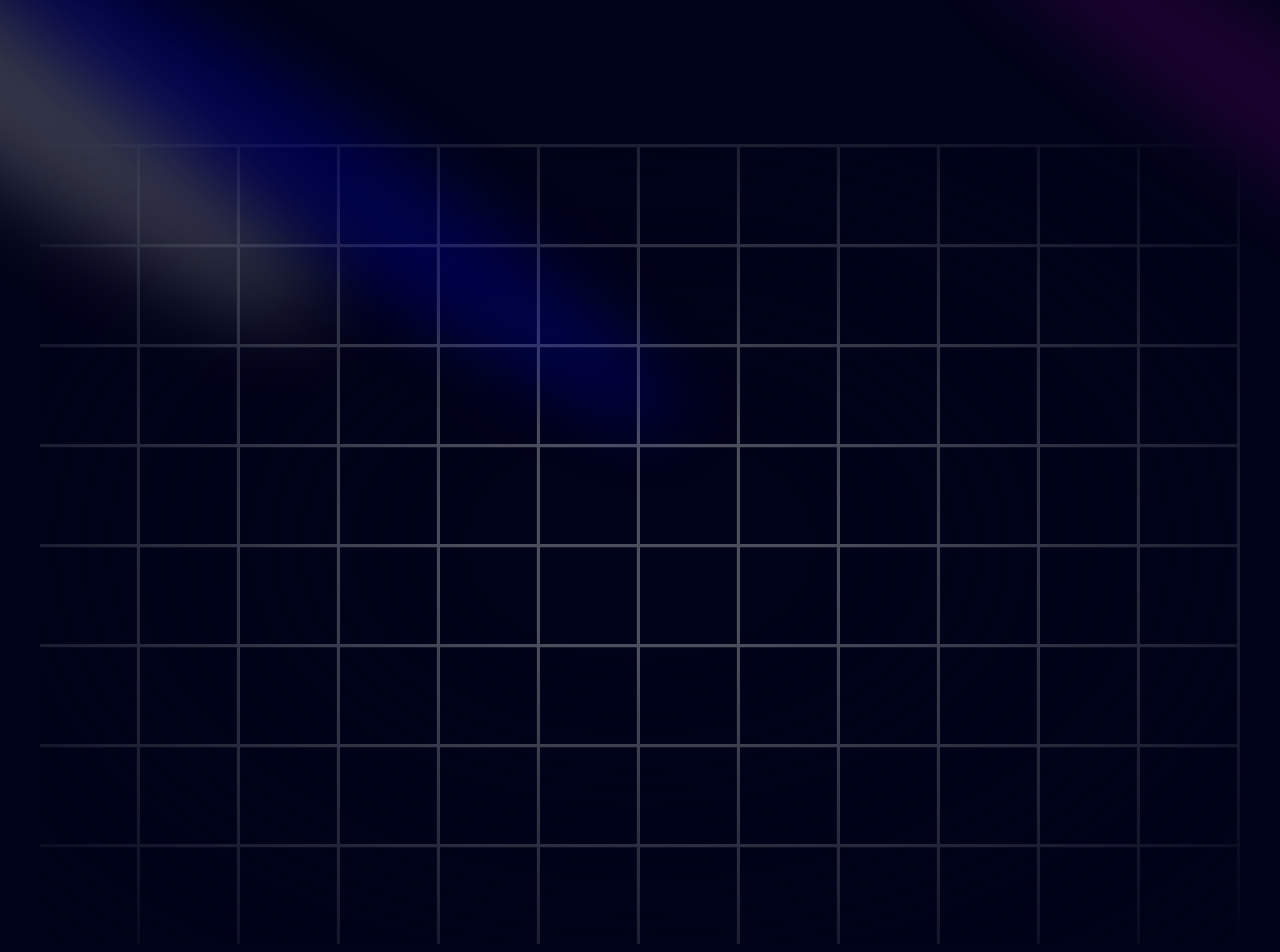
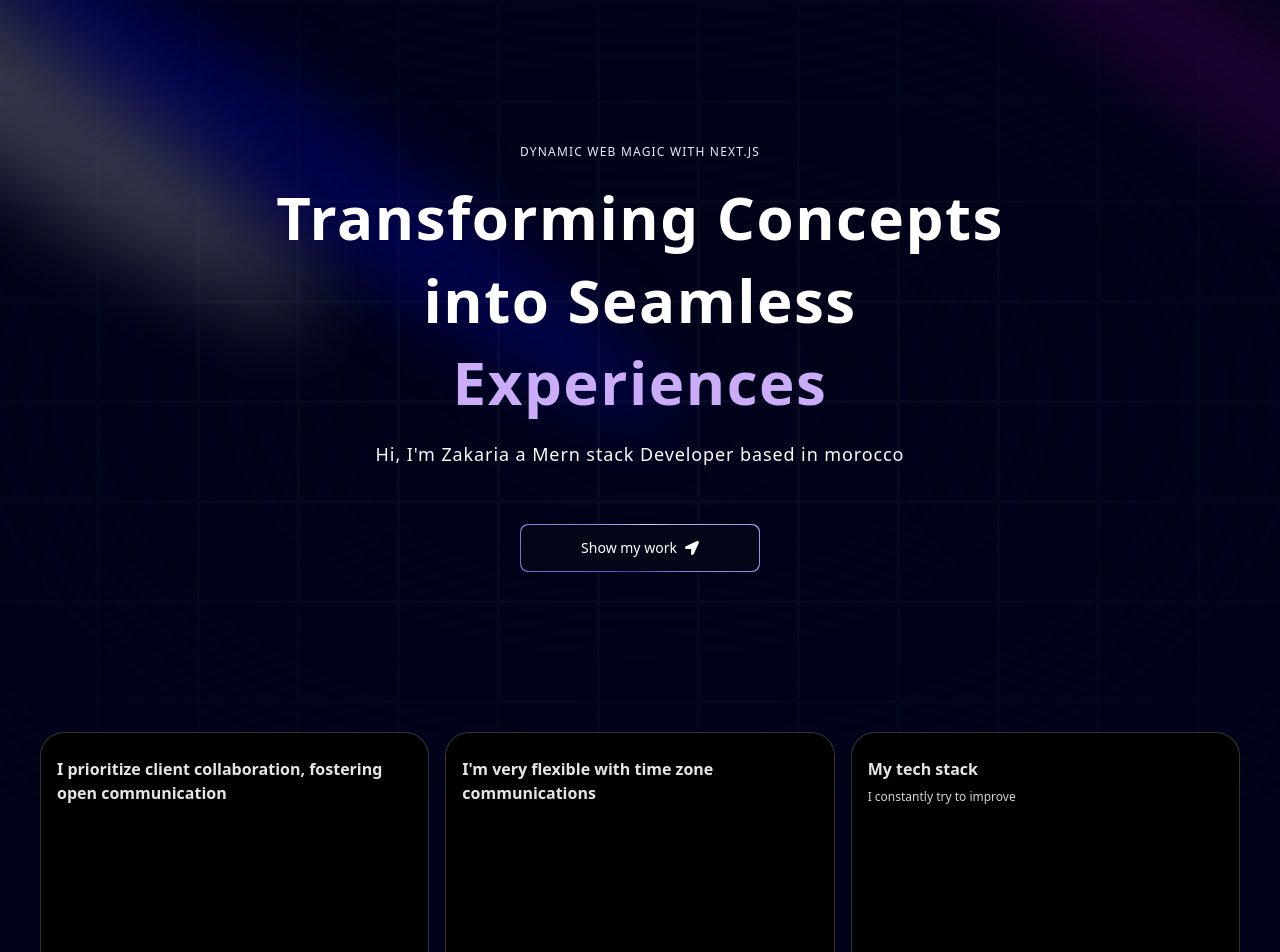
Before and after one commit to ZakariaBatty/zakariabatty, a Next.js app: page / in a window 1280 px wide. Shown: the top 952 px of the page. Built offline with nearby package versions, Linux system fonts and the light colour scheme.

Commit message:
finish here section and add section grid items and fadd nav bar scroll

```diff
--- a/app/layout.tsx
+++ b/app/layout.tsx
@@ -25,14 +25,14 @@
   children: React.ReactNode;
 }>) {
   return (
-    <html lang="en">
+    <html lang="en" suppressHydrationWarning>
       <body
         className={`${geistSans.variable} ${geistMono.variable} antialiased`}
       >
         <ThemeProvider
           attribute="class"
           defaultTheme="dark"
-          enableSystem
+          enableSystem={false}
           disableTransitionOnChange
         >
           {children}
--- a/app/page.tsx
+++ b/app/page.tsx
@@ -1,10 +1,16 @@
+import Grid from "@/components/Grid";
 import Hero from "@/components/Hero";
+import { FloatingNav } from "@/components/ui/FloatingNav";
+import { navItems } from "@/data";
+import { FaHome } from "react-icons/fa";
 
 export default function Home() {
   return (
     <main className="relative bg-black-100 flex justify-between items-center flex-col overflow-hidden mx-auto sm:px-10 px-5">
       <div className="max-w-7xl w-full">
+        <FloatingNav navItems={navItems} />
         <Hero />
+        <Grid />
       </div>
     </main>
   );
--- /dev/null
+++ b/components/Grid.tsx
@@ -0,0 +1,24 @@
+import React from "react";
+import { BentoGrid, BentoGridItem } from "./ui/BentoGrid";
+import { gridItems } from "@/data";
+
+const Grid = () => {
+  return (
+    <section id="about">
+      <BentoGrid>
+        {
+          gridItems.map((item, i) => (
+            <BentoGridItem
+              id={item.id}
+              key={item.id}
+              title={item.title}
+              description={item.description}
+            />
+          ))
+        }
+      </BentoGrid>
+    </section>
+  );
+};
+
+export default Grid;
--- a/components/Hero.tsx
+++ b/components/Hero.tsx
@@ -1,4 +1,7 @@
+import { FaLocationArrow } from "react-icons/fa";
+import MagicButton from "./ui/MagicButton";
 import { Spotlight } from "./ui/Spotlight";
+import { TextGenerateEffect } from "./ui/text-generate-effect";
 
 const Hero = () => {
   return (
@@ -9,13 +12,21 @@
         <Spotlight className="top-28 left-80 h-[80vh] [50vw]" fill="blue" />
       </div>
 
-      <div className="h-screen w-full dark:bg-black-100 bg-white  dark:bg-grid-white/[0.3] bg-grid-black/[0.2] relative flex items-center justify-center">
+      <div className="absolute top-0 left-0 h-screen w-full dark:bg-black-100 bg-white  dark:bg-grid-white/[0.03] bg-grid-black/[0.2] flex items-center justify-center">
         <div className="absolute pointer-events-none inset-0 flex items-center justify-center dark:bg-black-100 bg-white [mask-image:radial-gradient(ellipse_at_center,transparent_20%,black)]" />
       </div>
 
       <div className="flex justify-center relative my-20 z-10">
         <div className="max-w-[89vw] md:max-2xl lg:max-w-[60vw] flex flex-col items-center justify-center">
           <h2 className="uppercase tracking-widest text-xs text-center text-blue-100 max-w-80">Dynamic Web magic with Next.js</h2>
+          <TextGenerateEffect
+            className="text-center text-[40px] md:text-5xl lg:text-6xl"
+            words="Transforming Concepts into Seamless Experiences"
+          />
+          <p className="text-center md:tracking-wider mb-4 text-sm md:text-lg mg:text-2xl"> Hi, I&apos;m Zakaria a Mern stack Developer based in morocco</p>
+          <a href="#about">
+            <MagicButton title="Show my work" icon={<FaLocationArrow />} position="right" />
+          </a>
         </div>
       </div>
     </div>
--- /dev/null
+++ b/components/ui/BentoGrid.tsx
@@ -0,0 +1,56 @@
+import { cn } from "@/lib/utils";
+
+export const BentoGrid = ({
+  className,
+  children,
+}: {
+  className?: string;
+  children?: React.ReactNode;
+}) => {
+  return (
+    <div
+      className={cn(
+        "grid md:auto-rows-[18rem] grid-cols-1 md:grid-cols-3 gap-4 max-w-7xl mx-auto ",
+        className
+      )}
+    >
+      {children}
+    </div>
+  );
+};
+
+export const BentoGridItem = ({
+  className,
+  title,
+  description,
+  header,
+  icon,
+  id
+}: {
+  className?: string;
+  title?: string | React.ReactNode;
+  description?: string | React.ReactNode;
+  header?: React.ReactNode;
+  icon?: React.ReactNode;
+  id: number
+}) => {
+  return (
+    <div
+      className={cn(
+        "row-span-1 relative rounded-3xl group/bento hover:shadow-xl transition duration-200 shadow-input dark:shadow-none p-4 dark:bg-black dark:border-white/[0.2] bg-white border border-red-500 border-transparent justify-between flex flex-col space-y-4",
+        className
+      )}
+    >
+      {header}
+      <div className="group-hover/bento:translate-x-2 transition duration-200">
+        {icon}
+        <div className="font-sans font-bold text-neutral-600 dark:text-neutral-200 mb-2 mt-2">
+          {title}
+        </div>
+        <div className="font-sans font-normal text-neutral-600 text-xs dark:text-neutral-300">
+          {description}
+        </div>
+      </div>
+    </div>
+  );
+};
--- /dev/null
+++ b/components/ui/FloatingNav.tsx
@@ -0,0 +1,82 @@
+"use client";
+import React, { useState } from "react";
+import {
+  motion,
+  AnimatePresence,
+  useScroll,
+  useMotionValueEvent,
+} from "framer-motion";
+import { cn } from "@/lib/utils";
+import Link from "next/link";
+
+export const FloatingNav = ({
+  navItems,
+  className,
+}: {
+  navItems: {
+    name: string;
+    link: string;
+    icon?: React.ReactElement;
+  }[];
+  className?: string;
+}) => {
+  const { scrollYProgress } = useScroll();
+
+  const [visible, setVisible] = useState(false);
+
+  useMotionValueEvent(scrollYProgress, "change", (current) => {
+    // Check if current is not undefined and is a number
+    if (typeof current === "number") {
+      let direction = current! - scrollYProgress.getPrevious()!;
+
+      if (scrollYProgress.get() < 0.05) {
+        setVisible(false);
+      } else {
+        if (direction < 0) {
+          setVisible(true);
+        } else {
+          setVisible(false);
+        }
+      }
+    }
+  });
+
+  return (
+    <AnimatePresence mode="wait">
+      <motion.div
+        initial={{
+          opacity: 1,
+          y: -100,
+        }}
+        animate={{
+          y: visible ? 0 : -100,
+          opacity: visible ? 1 : 0,
+        }}
+        transition={{
+          duration: 0.2,
+        }}
+        className={cn(
+          "flex max-w-fit  fixed top-10 inset-x-0 mx-auto border border-transparent dark:border-white/[0.2] rounded-full dark:bg-black bg-white shadow-[0px_2px_3px_-1px_rgba(0,0,0,0.1),0px_1px_0px_0px_rgba(25,28,33,0.02),0px_0px_0px_1px_rgba(25,28,33,0.08)] z-[5000] pr-2 pl-8 py-2  items-center justify-center space-x-4",
+          className
+        )}
+      >
+        {navItems.map((navItem: any, idx: number) => (
+          <Link
+            key={`link=${idx}`}
+            href={navItem.link}
+            className={cn(
+              "relative dark:text-neutral-50 items-center flex space-x-1 text-neutral-600 dark:hover:text-neutral-300 hover:text-neutral-500"
+            )}
+          >
+            <span className="block sm:hidden">{navItem.icon}</span>
+            <span className="hidden sm:block text-sm">{navItem.name}</span>
+          </Link>
+        ))}
+        <button className="border text-sm font-medium relative border-neutral-200 dark:border-white/[0.2] text-black dark:text-white px-4 py-2 rounded-full">
+          <span>Login</span>
+          <span className="absolute inset-x-0 w-1/2 mx-auto -bottom-px bg-gradient-to-r from-transparent via-blue-500 to-transparent  h-px" />
+        </button>
+      </motion.div>
+    </AnimatePresence>
+  );
+};
--- /dev/null
+++ b/components/ui/MagicButton.tsx
@@ -0,0 +1,22 @@
+import React from "react";
+
+const MagicButton = ({
+  title, icon, position, handClick, otherClasses
+}: {
+  title: string,
+  icon: React.ReactNode,
+  position: string,
+  handClick?: () => void,
+  otherClasses?: string
+}) => {
+  return (
+    <button className="relative inline-flex h-12 w-full overflow-hidden rounded-lg p-[1px] focus:outline-none md:w-60 md:mt-10">
+      <span className="absolute inset-[-1000%] animate-[spin_2s_linear_infinite] bg-[conic-gradient(from_90deg_at_50%_50%,#E2CBFF_0%,#393BB2_50%,#E2CBFF_100%)]" />
+      <span className={`inline-flex h-full w-full cursor-pointer items-center justify-center rounded-lg bg-slate-950 px-7 text-sm font-medium text-white backdrop-blur-3xl gap-2 ${otherClasses}`}>
+        {position === "left" && icon}  {title}  {position === "right" && icon}
+      </span>
+    </button>
+  );
+};
+
+export default MagicButton;
--- /dev/null
+++ b/components/ui/text-generate-effect.tsx
@@ -0,0 +1,62 @@
+"use client";
+import { useEffect } from "react";
+import { motion, stagger, useAnimate } from "framer-motion";
+import { cn } from "@/lib/utils";
+
+export const TextGenerateEffect = ({
+  words,
+  className,
+  filter = true,
+  duration = 0.5,
+}: {
+  words: string;
+  className?: string;
+  filter?: boolean;
+  duration?: number;
+}) => {
+  const [scope, animate] = useAnimate();
+  let wordsArray = words.split(" ");
+  useEffect(() => {
+    animate(
+      "span",
+      {
+        opacity: 1,
+        filter: filter ? "blur(0px)" : "none",
+      },
+      {
+        duration: duration ? duration : 1,
+        delay: stagger(0.2),
+      }
+    );
+  }, [scope.current]);
+
+  const renderWords = () => {
+    return (
+      <motion.div ref={scope}>
+        {wordsArray.map((word, idx) => {
+          return (
+            <motion.span
+              key={word + idx}
+              className={`${idx > 3 ? "text-purple" : "dark:text-white text-black"} opacity-0`}
+              style={{
+                filter: filter ? "blur(10px)" : "none",
+              }}
+            >
+              {word}{" "}
+            </motion.span>
+          );
+        })}
+      </motion.div>
+    );
+  };
+
+  return (
+    <div className={cn("font-bold", className)}>
+      <div className="my-4">
+        <div className=" dark:text-white text-black leading-snug tracking-wide" >
+          {renderWords()}
+        </div>
+      </div>
+    </div>
+  );
+};
--- a/package.json
+++ b/package.json
@@ -16,6 +16,7 @@
     "next-themes": "^0.4.4",
     "react": "^19.0.0",
     "react-dom": "^19.0.0",
+    "react-icons": "^5.4.0",
     "tailwind-merge": "^2.5.5",
     "tailwindcss-animate": "^1.0.7"
   },
```
Also changed, not shown: 1 other file (tests, documents, lock files or other folders).
